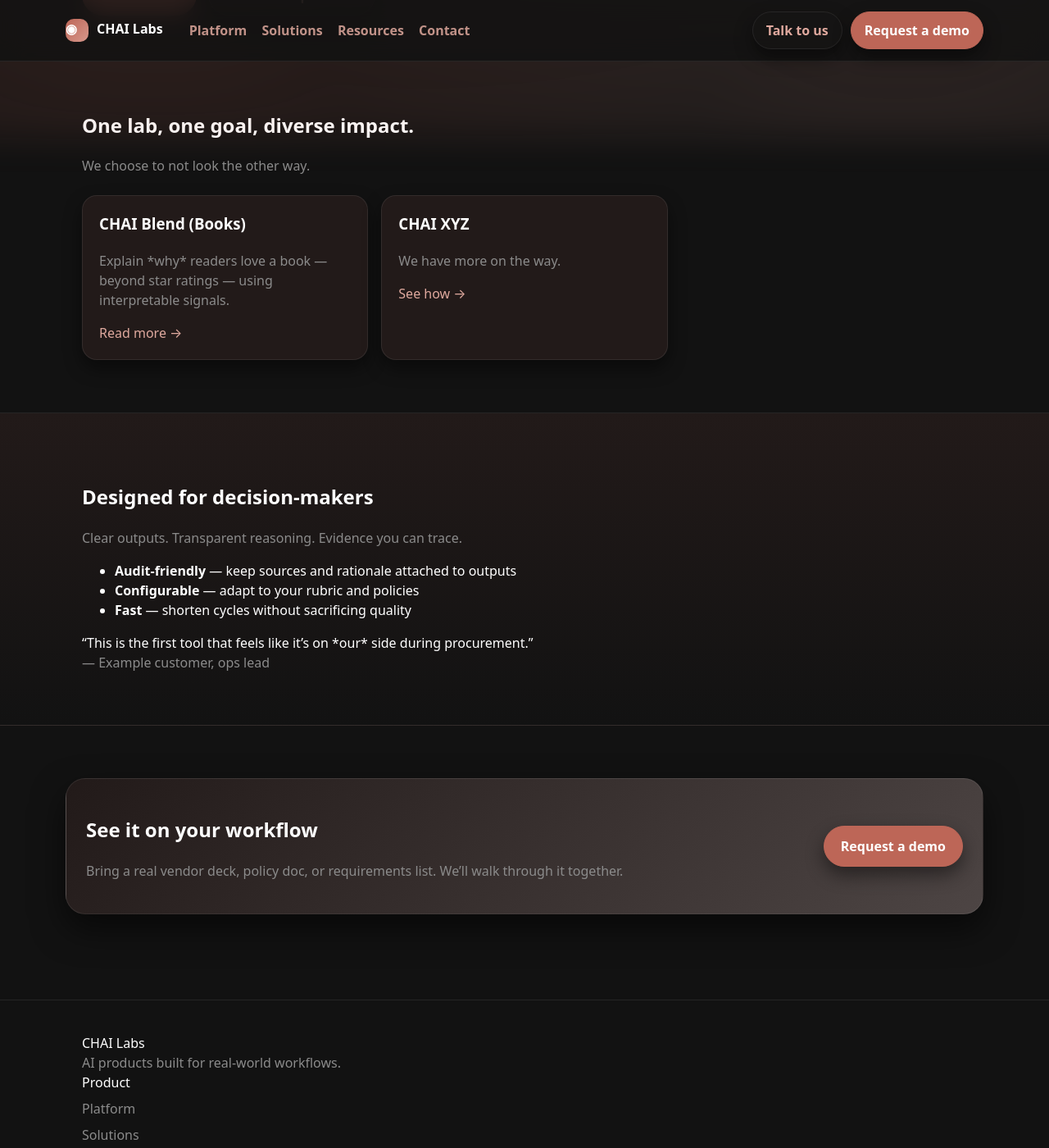
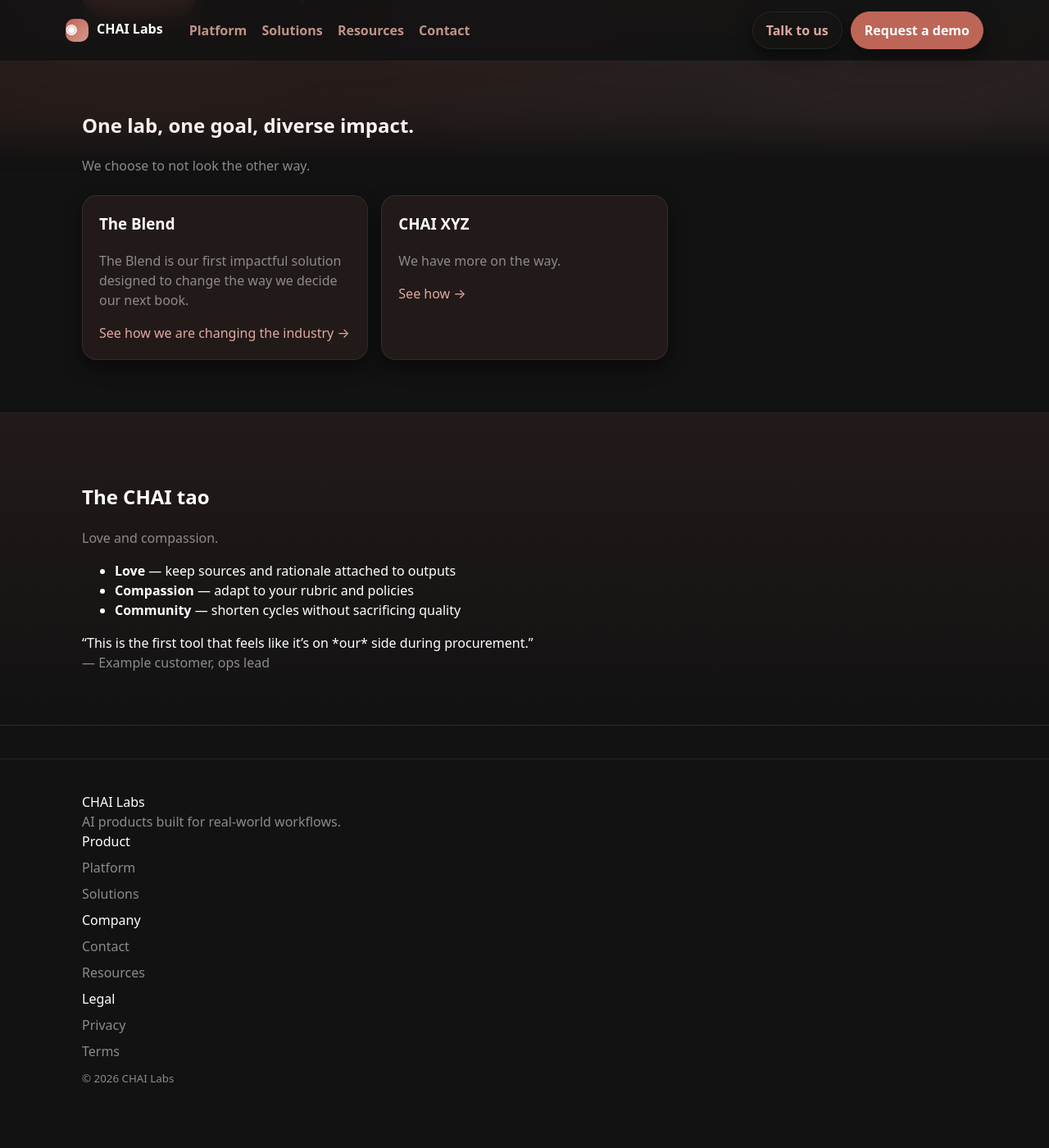
Before and after one commit to chai-founder/chai-labs.github.io, a Jekyll site: the page built from index.md, in a window 1280 px wide and 1400 px high, scrolled down 338 px. Shown: the whole window at 82% size. Built offline with Jekyll 4.4.1, drawn with Linux system fonts in a browser that asks for light colours; after the commit the page ends 1684 px from its top, so only the background shows below that.

Commit message:
Update index.md

```diff
--- a/index.md
+++ b/index.md
@@ -27,9 +27,9 @@ description: "CHAI Labs — AI products that help teams decide, procure, and shi
     <p class="muted">We choose to not look the other way.</p>
     <div class="cards">
       <div class="card">
-        <h3>CHAI Blend (Books)</h3>
-        <p>Explain *why* readers love a book — beyond star ratings — using interpretable signals.</p>
-        <a class="link" href="{{ '/resources/' | relative_url }}">Read more →</a>
+        <h3>The Blend</h3>
+        <p>The Blend is our first impactful solution designed to change the way we decide our next book.</p>
+        <a class="link" href="{{ '/resources/' | relative_url }}">See how we are changing the industry →</a>
       </div>
       <div class="card">
         <h3>CHAI XYZ</h3>
@@ -43,14 +43,14 @@ description: "CHAI Labs — AI products that help teams decide, procure, and shi
 <section class="section section--alt">
   <div class="container split">
     <div>
-      <h2>Designed for decision-makers</h2>
+      <h2>The CHAI tao</h2>
       <p class="muted">
-        Clear outputs. Transparent reasoning. Evidence you can trace.
+        Love and compassion.
       </p>
       <ul class="list">
-        <li><strong>Audit-friendly</strong> — keep sources and rationale attached to outputs</li>
-        <li><strong>Configurable</strong> — adapt to your rubric and policies</li>
-        <li><strong>Fast</strong> — shorten cycles without sacrificing quality</li>
+        <li><strong>Love</strong> — keep sources and rationale attached to outputs</li>
+        <li><strong>Compassion</strong> — adapt to your rubric and policies</li>
+        <li><strong>Community</strong> — shorten cycles without sacrificing quality</li>
       </ul>
     </div>
     <div class="quote">
@@ -60,6 +60,7 @@ description: "CHAI Labs — AI products that help teams decide, procure, and shi
   </div>
 </section>
 
+<!--
 <section class="section">
   <div class="container cta">
     <div>
@@ -69,3 +70,4 @@ description: "CHAI Labs — AI products that help teams decide, procure, and shi
     <a class="btn btn--lg" href="{{ '/contact/' | relative_url }}">Request a demo</a>
   </div>
 </section>
+--->
```
